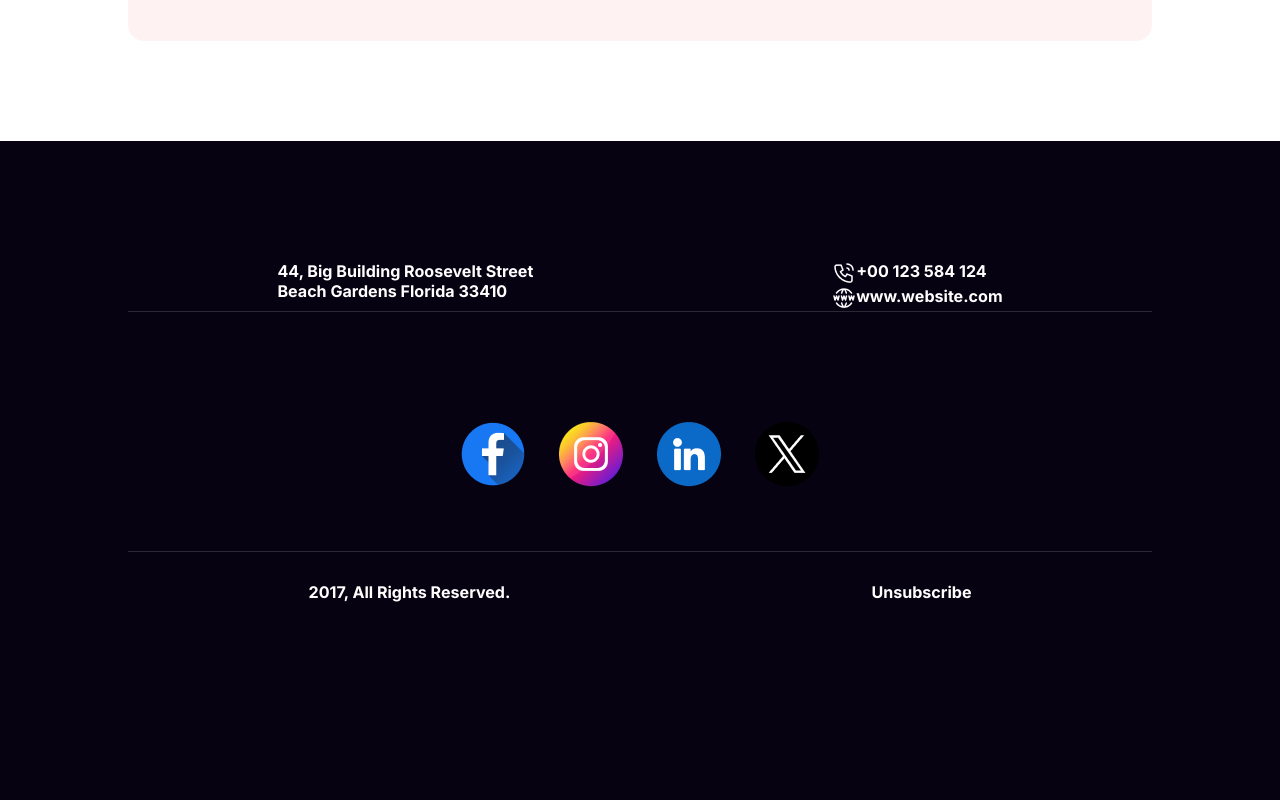
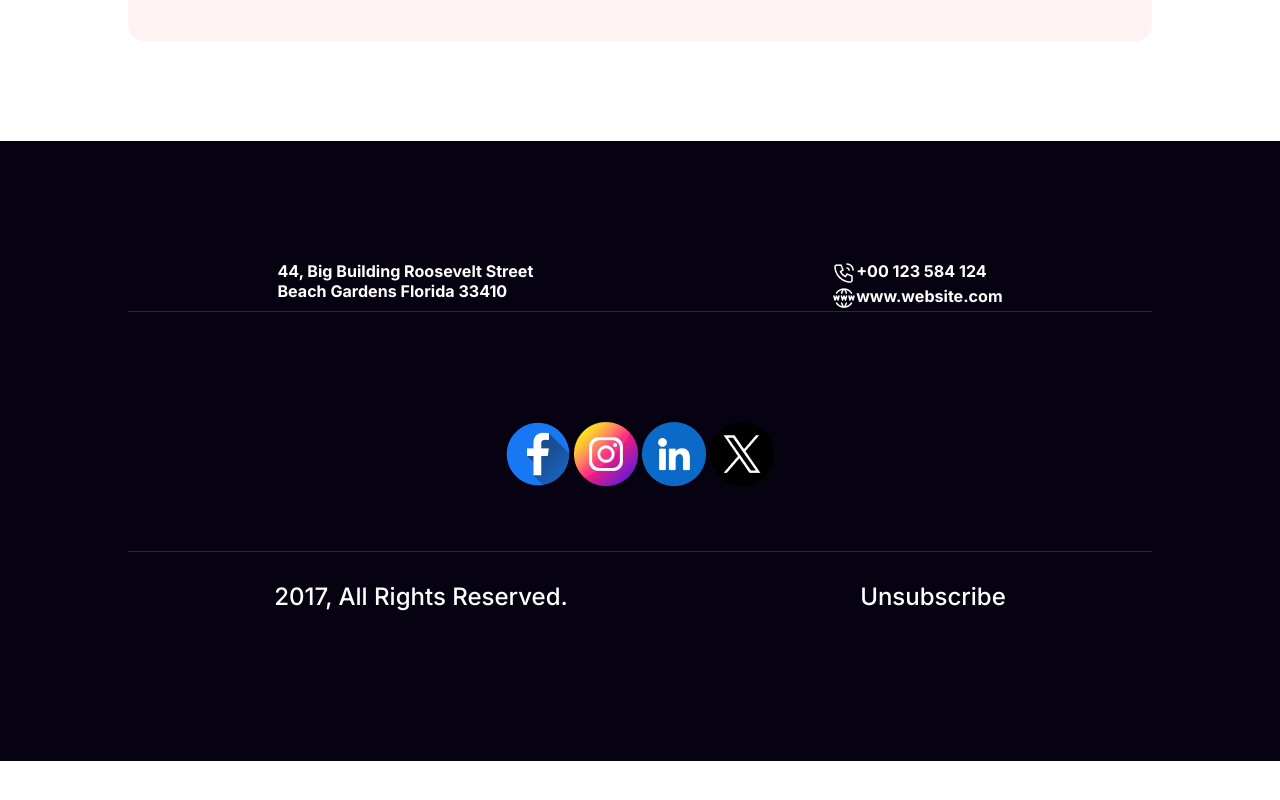
Before and after one commit to asif12018/new-year-new-me, a plain HTML site: page index.html in a window 1280 px wide. Shown: the part 6351-7151 px from the top of the page. After the commit the page ends 7112 px from the top, so only its background shows below. Drawn offline with Linux system fonts and the light colour scheme.

Commit message:
footer code update

```diff
--- a/index.html
+++ b/index.html
@@ -289,19 +289,17 @@
                 <img src="./image/Twitter.png" alt="">
             </div>
 
-            <div class="footer-top footer-bottom">
+            <div class=" footer-bottom">
 
-                <div class="col-50">
-                    <h6>2017, All Rights Reserved.</h6>
-                </div>
+                 <div class="col-50">
 
-                <div class="col-50">
-                     <div class="call">
+                     <h3>2017, All Rights Reserved.</h3>
 
-                        <h6>Unsubscribe</h6>
-                     </div>
+                 </div>
 
-                </div>
+                 <div class="col-50">
+                     <h3>Unsubscribe</h3>
+                 </div>
 
             </div>
 
--- a/styles/style.css
+++ b/styles/style.css
@@ -484,7 +484,8 @@ form input[type='submit'] {
     font-style: normal;
     font-weight: 500;
     margin-bottom: 50px;
-    border-bottom: 1px solid rgba(255, 255, 255, 0.15);;
+    border-bottom: 1px solid rgba(255, 255, 255, 0.15);
+    ;
 
 }
 
@@ -492,7 +493,7 @@ form input[type='submit'] {
 footer {
     background: #070211;
     color: white;
-    margin-top: 100px ;
+    margin-top: 100px;
 }
 
 .call,
@@ -515,7 +516,7 @@ footer {
 
 }
 
-.footer-middle{
+.footer-middle {
 
     text-align: center;
     border-bottom: 1px solid rgba(255, 255, 255, 0.15);
@@ -524,12 +525,22 @@ footer {
 
 }
 
-.footer-bottom{
+.footer-bottom {
     border: none;
     padding: 30px 0;
     align-items: center;
+    text-align: center;
 }
 
-.footer-middle img{
-    margin: 0 15px;
+.footer-bottom {
+    display: flex;
 }
+
+.footer-bottom h3 {
+    color: #FFF;
+    font-family: 'Inter';
+    font-size: 24px;
+    font-style: normal;
+    font-weight: 500;
+    line-height: normal;
+}
```
